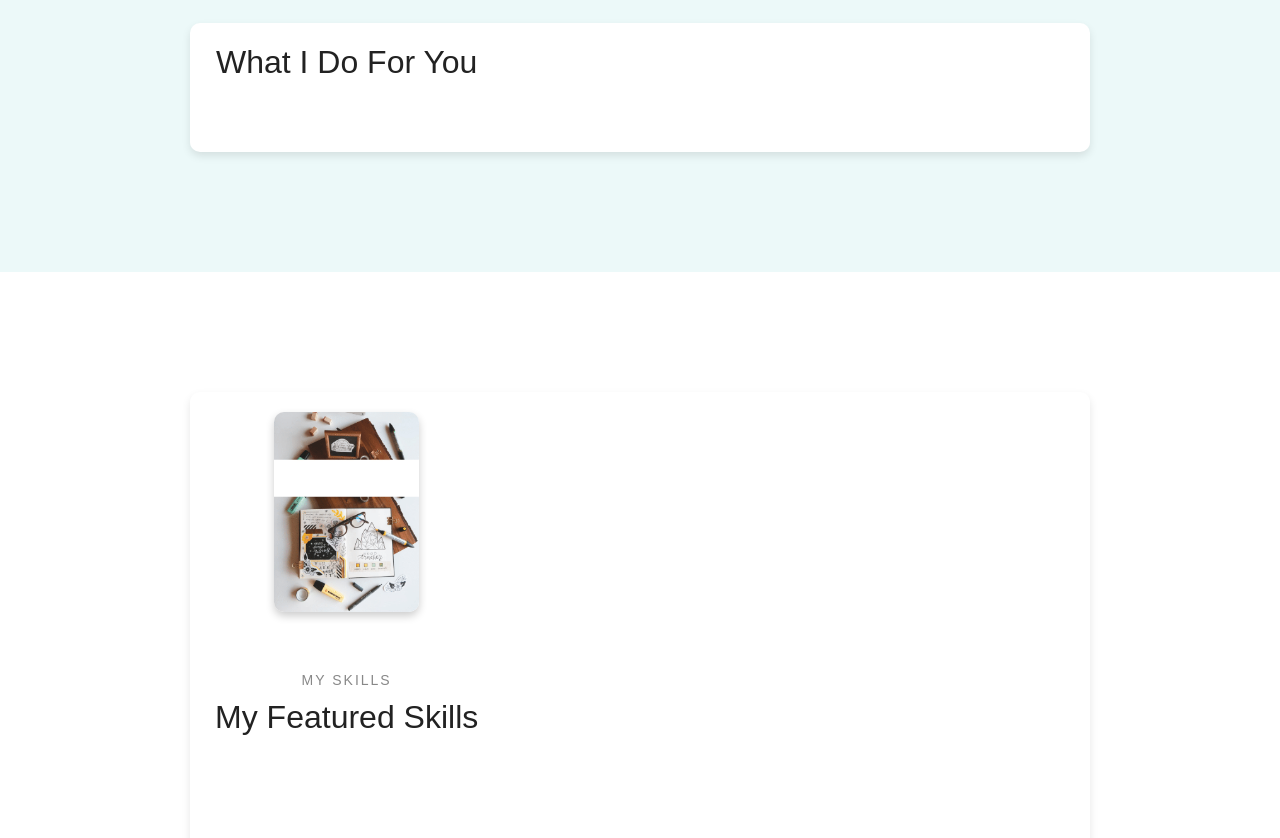
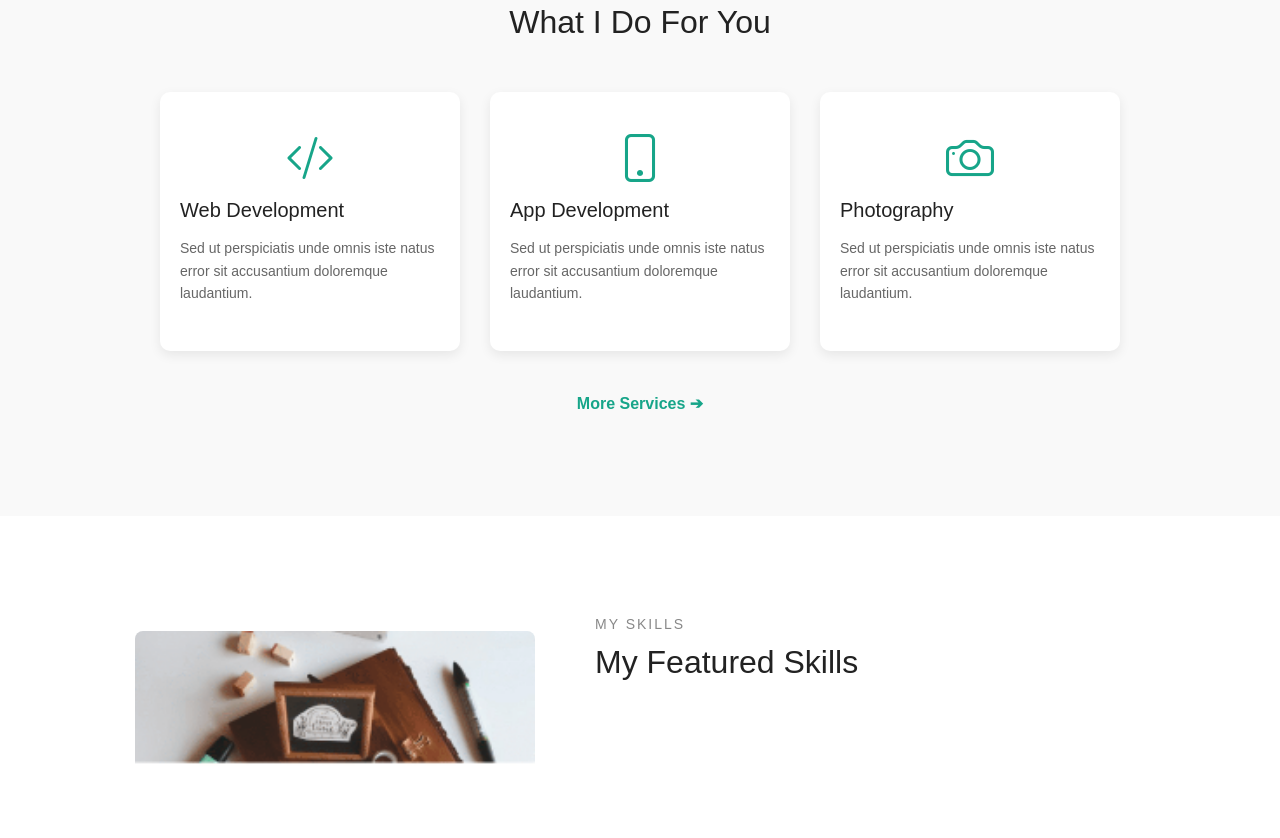
Before and after one commit to Muna-Yusuf/Web-Development-Group-Challenge---Portfolio-Clone, a plain HTML site: page index.html in a window 1280 px wide. Shown: the part 1633-2471 px from the top of the page. Drawn offline with nearby package versions, Linux system fonts and the light colour scheme.

Commit message:
Readme file

```diff
--- a/assets/css/style.css
+++ b/assets/css/style.css
@@ -92,6 +92,7 @@ body {
 .hero-content {
   color: white;
   padding-top: 80px;
+  text-align: left;
 }
 
 .profile-img {
@@ -109,6 +110,7 @@ body {
   font-weight: 700;
   margin-bottom: 20px;
   line-height: 1.2;
+  text-align: left;
 }
 
 .hero-subtitle {
@@ -179,6 +181,7 @@ body {
 
 .bio-content {
   max-width: 600px;
+  text-align: left;
 }
 
 .bio-content h5 {
@@ -273,6 +276,7 @@ body {
   flex-wrap: wrap;
   align-items: center;
   justify-content: center;
+  text-align: left;
   gap: 60px;
 }
 
@@ -284,7 +288,7 @@ body {
 
 .skills-top-img,
 .skills-bottom-img,
-.trends-image {
+.trends-image{
   width: 400px;
   height: auto;
   border-radius: 8px;
@@ -344,7 +348,7 @@ body {
 
 /* Services Section */
 .services-section {
-  background-color: #ecf9f9;
+  background-color: #f9f9f9;
   padding: 100px 0;
   text-align: center;
 }
@@ -354,6 +358,59 @@ body {
   color: #222;
   margin-bottom: 50px;
 }
+
+.services-cards {
+  display: flex;
+  gap: 30px;
+  justify-content: center;
+  flex-wrap: wrap;
+}
+
+.service-card {
+  background: #fff;
+  padding: 30px 20px;
+  width: 300px;
+  border-radius: 10px;
+  box-shadow: 0 4px 12px rgba(0, 0, 0, 0.08);
+  transition: all 0.3s ease;
+}
+
+.service-card:hover {
+  transform: translateY(-5px);
+  box-shadow: 0 8px 16px rgba(0, 0, 0, 0.12);
+}
+
+
+.service-card h3 {
+  font-size: 20px;
+  color: #222;
+  margin-bottom: 15px;
+  text-align: left;
+}
+
+.service-card p {
+  font-size: 14px;
+  color: #666;
+  line-height: 1.6;
+  text-align: left;
+}
+
+.more-services {
+  margin-top: 40px;
+}
+
+.more-services a {
+  color: var(--accent-color);
+  font-weight: 600;
+  text-decoration: none;
+  font-size: 16px;
+}
+
+.more-services a:hover {
+  text-decoration: underline;
+}
+
+
 
 .webdev-container {
   display: flex;
@@ -369,9 +426,9 @@ body {
   margin-right: 10px;
 }
 
-h1 {
+.brand, .h2 {
   font-size: 2rem;
-  text-align: center;
+  text-align: left;
 }
 
 .trends {
@@ -379,6 +436,8 @@ h1 {
   grid-template-columns: repeat(2, 1fr);
   gap: 20px;
 }
+
+
 .metrics {
   display: flex;
   justify-content: space-between;
@@ -391,10 +450,13 @@ h1 {
   top: -30px;
   font-weight: bold;
   font-size: x-large;
+  text-align: left;
 }
 .trends-image {
   text-align: center;
 }
+
+
 .footer-section {
   display: flex;
   justify-content: center;
@@ -490,7 +552,7 @@ footer {
 /* General body styling */
 body {
   font-family: Arial, sans-serif;
-  margin: 0;
+  margin: 0;file:///C:/Users/%D9%8DStars/Desktop/web-dev-group-portfolio/assets/images/success4.jpg
   padding: 0;
   background-color: #d3d3d3;
   text-align: center;
@@ -502,7 +564,7 @@ h2 {
 }
 
 /* Grid container for images */
-.container {
+.container1 {
   display: grid;
   grid-template-columns: repeat(3, 1fr);
   gap: 20px;
@@ -515,7 +577,7 @@ h2 {
 }
 
 /* Styling for individual images */
-.container img {
+.container1 img {
   width: 100%;
   height: 200px;
   object-fit: cover;
@@ -524,7 +586,7 @@ h2 {
   transition: transform 0.3s ease, box-shadow 0.3s ease;
 }
 
-.container img:hover {
+.container1 img:hover {
   transform: scale(1.05);
   box-shadow: 0 6px 12px rgba(0, 0, 0, 0.3);
 }
--- a/index.html
+++ b/index.html
@@ -5,6 +5,7 @@
   <meta name="viewport" content="width=device-width, initial-scale=1.0">
   <title>John Watson - Portfolio</title>
   <link href="https://cdn.jsdelivr.net/npm/bootstrap@5.3.0/dist/css/bootstrap.min.css" rel="stylesheet">
+  <link href="https://cdn.jsdelivr.net/npm/bootstrap-icons@1.10.5/font/bootstrap-icons.css" rel="stylesheet">
   <link rel="stylesheet" href="https://cdnjs.cloudflare.com/ajax/libs/font-awesome/6.0.0/css/all.min.css">
   <link rel="stylesheet" href="https://cdnjs.cloudflare.com/ajax/libs/font-awesome/4.7.0/css/font-awesome.min.css">
   <script src='https://kit.fontawesome.com/a076d05399.js' crossorigin='anonymous'></script>
@@ -13,7 +14,7 @@
 <body>
   <!-- Navbar & Home Section -->
   <section class="hero-section">
-    <!-- Background Image with Overlay -->
+    <!-- Background Image -->
     <div class="hero-bg"></div>
 
     <!-- Navbar -->
@@ -37,7 +38,6 @@
               </a>
               <ul class="dropdown-menu">
                 <li><a class="dropdown-item" href="#skills">My Skills</a></li>
-                <li><a class="dropdown-item" href="#about">About Me</a></li>
                 <li><a class="dropdown-item" href="#work">My Work</a></li>
               </ul>
             </li>
@@ -116,8 +116,32 @@
    <div class="container">
     <h2 class="services-heading">What I Do For You</h2>
 
+    <div class="services-cards">
+      <div class="service-card">
+        <i class="bi bi-code-slash service-icon" style="font-size: 3rem; color: #17a589;"></i>
+        <h3>Web Development</h3>
+        <p>Sed ut perspiciatis unde omnis iste natus error sit accusantium doloremque laudantium.</p>
+      </div>
+
+      <div class="service-card">
+        <i class="bi bi-phone service-icon" style="font-size: 3rem; color: #17a589;"></i>
+        <h3>App Development</h3>
+        <p>Sed ut perspiciatis unde omnis iste natus error sit accusantium doloremque laudantium.</p>
+      </div>
+
+      <div class="service-card">
+        <i class="bi bi-camera service-icon" style="font-size: 3rem; color: #17a589;"></i>
+        <h3>Photography</h3>
+        <p>Sed ut perspiciatis unde omnis iste natus error sit accusantium doloremque laudantium.</p>
+      </div>
+    </div>
+
+    <div class="more-services">
+      <a href="#more-services">More Services ➔</a>
+    </div>
   </div>
 </section>
+
 
 
   <!-- Skills Section -->
@@ -160,13 +184,14 @@
               <div class="skill-fill" style="width: 95%;"></div>
             </div>
           </div>
-
         </div>
       </div>
     </div>
    </div>
   </section>
-<section>
+
+
+  <!-- Section -->
   <section>
     <div class="webdev-container">
       <div class='trends'>
@@ -199,15 +224,20 @@
         <img src="https://images.pexels.com/photos/31742036/pexels-photo-31742036/free-photo-of-artistic-black-and-white-double-exposure-portrait.jpeg?auto=compress&cs=tinysrgb&w=600" alt="Trends Image">
       </div>
     </div>
+
 	<div class="metrics">
 	  <p><span class="result">135</span>Finished Project</p>
 	  <p><span class="result">225</span>Working Hours</p>
       <p><span class="result" >115</span>Online Support</p>
        <p><span class="result" >272</span>Happy Custoners</p>
     </div>
+  </section>
+
+  <!-- My Success Work Section -->
+  <section id="work">
    <div>
     <h2>My Success Work</h2>
-    <div class="container">
+    <div class="container1">
       <img src="./assets/images/success2.jpg" alt="">
       <img src="./assets/images/PH2.png" alt="img" />
       <img src="./assets/images/PH4.jpg" alt="img" />
@@ -216,6 +246,9 @@
       <img src="./assets/images/success3.jpg" alt="img" />
     </div>
    </div>
+  </section>
+
+
   <footer>
     <!-- <img src='assets/images/logo.png' alt='logo image ' class='logo-image'> -->
      <h1>UI Portifolio</h1>
```
Also changed, not shown: 1 other file. Lines whose indentation alone changed are shown as unchanged.
